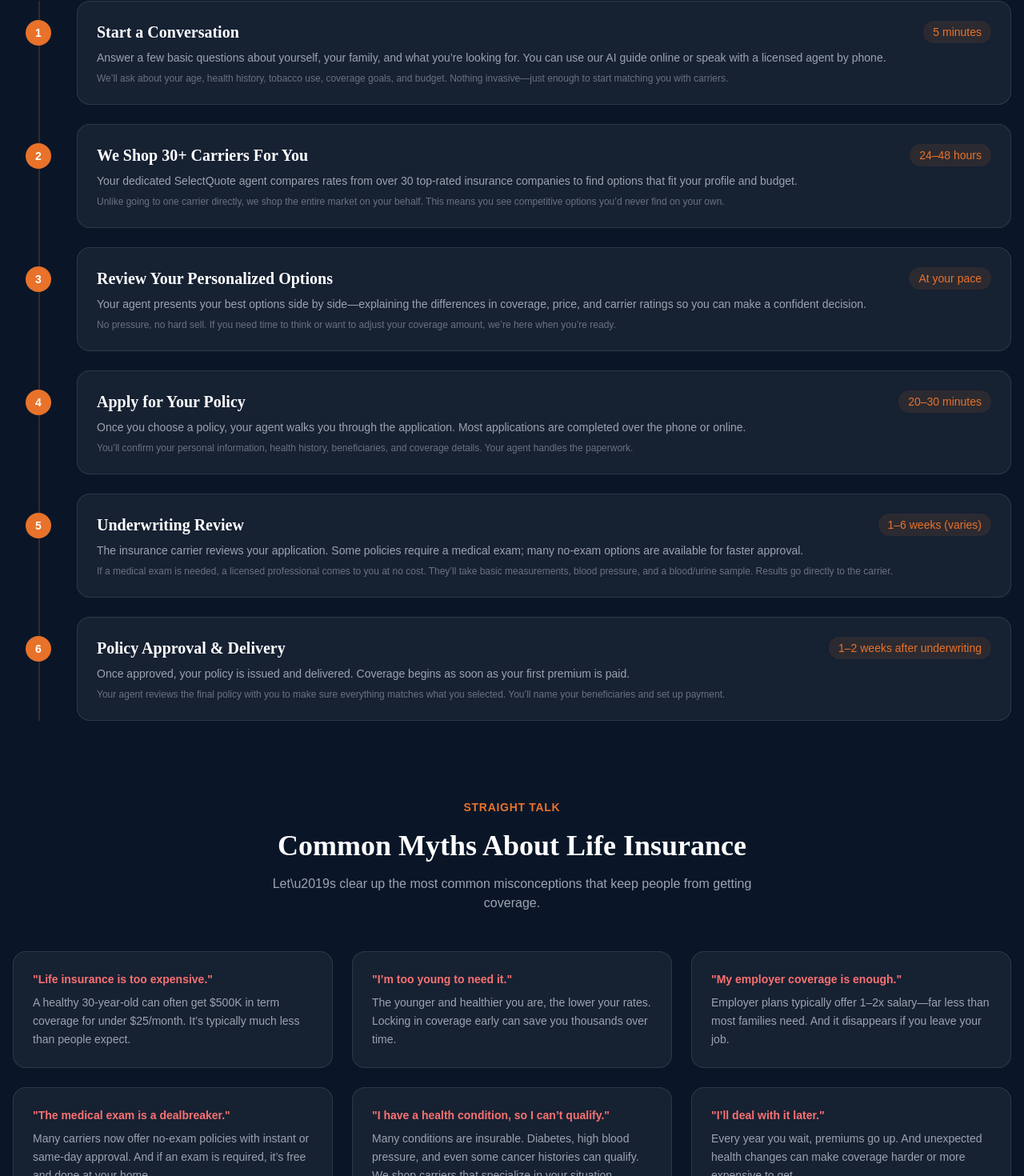
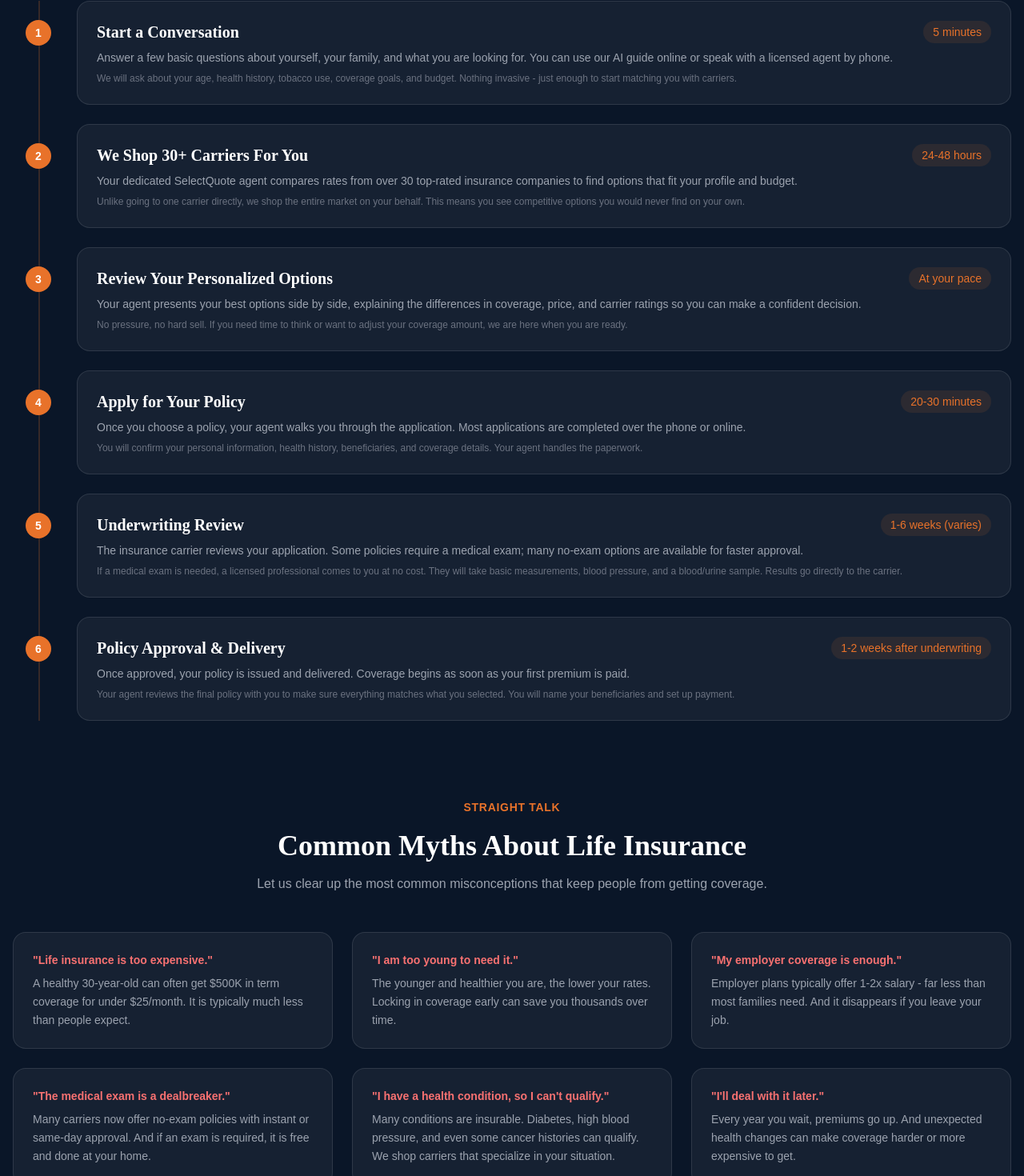
Before and after one commit to robertgrant-arch/selectquote-life-v2, a Next.js app: page / in a window 1280 px wide. Shown: the part 5979-7449 px from the top of the page at 80% size. Built offline with nearby package versions, Linux system fonts and the light colour scheme.

Commit message:
Fix unicode encoding in ProcessWalkthrough

```diff
--- a/components/ProcessWalkthrough.tsx
+++ b/components/ProcessWalkthrough.tsx
@@ -6,53 +6,53 @@ const steps = [
     num: '1',
     title: 'Start a Conversation',
     time: '5 minutes',
-    desc: 'Answer a few basic questions about yourself, your family, and what you\u2019re looking for. You can use our AI guide online or speak with a licensed agent by phone.',
-    details: 'We\u2019ll ask about your age, health history, tobacco use, coverage goals, and budget. Nothing invasive\u2014just enough to start matching you with carriers.',
+    desc: 'Answer a few basic questions about yourself, your family, and what you are looking for. You can use our AI guide online or speak with a licensed agent by phone.',
+    details: 'We will ask about your age, health history, tobacco use, coverage goals, and budget. Nothing invasive - just enough to start matching you with carriers.',
   },
   {
     num: '2',
     title: 'We Shop 30+ Carriers For You',
-    time: '24\u201348 hours',
+    time: '24-48 hours',
     desc: 'Your dedicated SelectQuote agent compares rates from over 30 top-rated insurance companies to find options that fit your profile and budget.',
-    details: 'Unlike going to one carrier directly, we shop the entire market on your behalf. This means you see competitive options you\u2019d never find on your own.',
+    details: 'Unlike going to one carrier directly, we shop the entire market on your behalf. This means you see competitive options you would never find on your own.',
   },
   {
     num: '3',
     title: 'Review Your Personalized Options',
     time: 'At your pace',
-    desc: 'Your agent presents your best options side by side\u2014explaining the differences in coverage, price, and carrier ratings so you can make a confident decision.',
-    details: 'No pressure, no hard sell. If you need time to think or want to adjust your coverage amount, we\u2019re here when you\u2019re ready.',
+    desc: 'Your agent presents your best options side by side, explaining the differences in coverage, price, and carrier ratings so you can make a confident decision.',
+    details: 'No pressure, no hard sell. If you need time to think or want to adjust your coverage amount, we are here when you are ready.',
   },
   {
     num: '4',
     title: 'Apply for Your Policy',
-    time: '20\u201330 minutes',
+    time: '20-30 minutes',
     desc: 'Once you choose a policy, your agent walks you through the application. Most applications are completed over the phone or online.',
-    details: 'You\u2019ll confirm your personal information, health history, beneficiaries, and coverage details. Your agent handles the paperwork.',
+    details: 'You will confirm your personal information, health history, beneficiaries, and coverage details. Your agent handles the paperwork.',
   },
   {
     num: '5',
     title: 'Underwriting Review',
-    time: '1\u20136 weeks (varies)',
+    time: '1-6 weeks (varies)',
     desc: 'The insurance carrier reviews your application. Some policies require a medical exam; many no-exam options are available for faster approval.',
-    details: 'If a medical exam is needed, a licensed professional comes to you at no cost. They\u2019ll take basic measurements, blood pressure, and a blood/urine sample. Results go directly to the carrier.',
+    details: 'If a medical exam is needed, a licensed professional comes to you at no cost. They will take basic measurements, blood pressure, and a blood/urine sample. Results go directly to the carrier.',
   },
   {
     num: '6',
     title: 'Policy Approval & Delivery',
-    time: '1\u20132 weeks after underwriting',
+    time: '1-2 weeks after underwriting',
     desc: 'Once approved, your policy is issued and delivered. Coverage begins as soon as your first premium is paid.',
-    details: 'Your agent reviews the final policy with you to make sure everything matches what you selected. You\u2019ll name your beneficiaries and set up payment.',
+    details: 'Your agent reviews the final policy with you to make sure everything matches what you selected. You will name your beneficiaries and set up payment.',
   },
 ];
 
 const myths = [
-  { myth: '\"Life insurance is too expensive.\"', reality: 'A healthy 30-year-old can often get $500K in term coverage for under $25/month. It\u2019s typically much less than people expect.' },
-  { myth: '\"I\u2019m too young to need it.\"', reality: 'The younger and healthier you are, the lower your rates. Locking in coverage early can save you thousands over time.' },
-  { myth: '\"My employer coverage is enough.\"', reality: 'Employer plans typically offer 1\u20132x salary\u2014far less than most families need. And it disappears if you leave your job.' },
-  { myth: '\"The medical exam is a dealbreaker.\"', reality: 'Many carriers now offer no-exam policies with instant or same-day approval. And if an exam is required, it\u2019s free and done at your home.' },
-  { myth: '\"I have a health condition, so I can\u2019t qualify.\"', reality: 'Many conditions are insurable. Diabetes, high blood pressure, and even some cancer histories can qualify. We shop carriers that specialize in your situation.' },
-  { myth: '\"I\u2019ll deal with it later.\"', reality: 'Every year you wait, premiums go up. And unexpected health changes can make coverage harder or more expensive to get.' },
+  { myth: '"Life insurance is too expensive."', reality: 'A healthy 30-year-old can often get $500K in term coverage for under $25/month. It is typically much less than people expect.' },
+  { myth: '"I am too young to need it."', reality: 'The younger and healthier you are, the lower your rates. Locking in coverage early can save you thousands over time.' },
+  { myth: '"My employer coverage is enough."', reality: 'Employer plans typically offer 1-2x salary - far less than most families need. And it disappears if you leave your job.' },
+  { myth: '"The medical exam is a dealbreaker."', reality: 'Many carriers now offer no-exam policies with instant or same-day approval. And if an exam is required, it is free and done at your home.' },
+  { myth: '"I have a health condition, so I can\'t qualify."', reality: 'Many conditions are insurable. Diabetes, high blood pressure, and even some cancer histories can qualify. We shop carriers that specialize in your situation.' },
+  { myth: '"I\'ll deal with it later."', reality: 'Every year you wait, premiums go up. And unexpected health changes can make coverage harder or more expensive to get.' },
 ];
 
 export default function ProcessWalkthrough() {
@@ -65,7 +65,7 @@ export default function ProcessWalkthrough() {
           <span className="text-[#e8722a] text-sm font-semibold uppercase tracking-wider">No Surprises</span>
           <h2 className="text-4xl md:text-5xl font-bold mt-4 text-white">What Happens After You Start?</h2>
           <p className="text-gray-400 mt-4 max-w-2xl mx-auto text-lg">
-            The life insurance process can feel like a mystery. Here\u2019s exactly what to expect, step by step.
+            The life insurance process can feel like a mystery. Here is exactly what to expect, step by step.
           </p>
         </div>
 
@@ -100,7 +100,7 @@ export default function ProcessWalkthrough() {
             <span className="text-[#e8722a] text-sm font-semibold uppercase tracking-wider">Straight Talk</span>
             <h2 className="text-3xl md:text-4xl font-bold mt-4 text-white">Common Myths About Life Insurance</h2>
             <p className="text-gray-400 mt-4 max-w-2xl mx-auto">
-              Let\u2019s clear up the most common misconceptions that keep people from getting coverage.
+              Let us clear up the most common misconceptions that keep people from getting coverage.
             </p>
           </div>
 
@@ -117,9 +117,9 @@ export default function ProcessWalkthrough() {
         {/* CTA */}
         <div className="mt-16 text-center">
           <div className="bg-gradient-to-r from-[#e8722a]/10 to-transparent border border-[#e8722a]/20 rounded-2xl p-8 max-w-3xl mx-auto">
-            <h3 className="text-2xl font-bold text-white mb-3">Ready to see what\u2019s available for you?</h3>
+            <h3 className="text-2xl font-bold text-white mb-3">Ready to see what is available for you?</h3>
             <p className="text-gray-400 mb-6">
-              Start a no-obligation conversation. Get personalized quotes from 30+ carriers in minutes\u2014not hours.
+              Start a no-obligation conversation. Get personalized quotes from 30+ carriers in minutes, not hours.
             </p>
             <div className="flex flex-col sm:flex-row gap-4 justify-center">
               <button onClick={openModal} className="px-8 py-4 bg-[#e8722a] hover:bg-[#d4611f] text-white font-bold rounded-xl text-lg transition-all">
```
